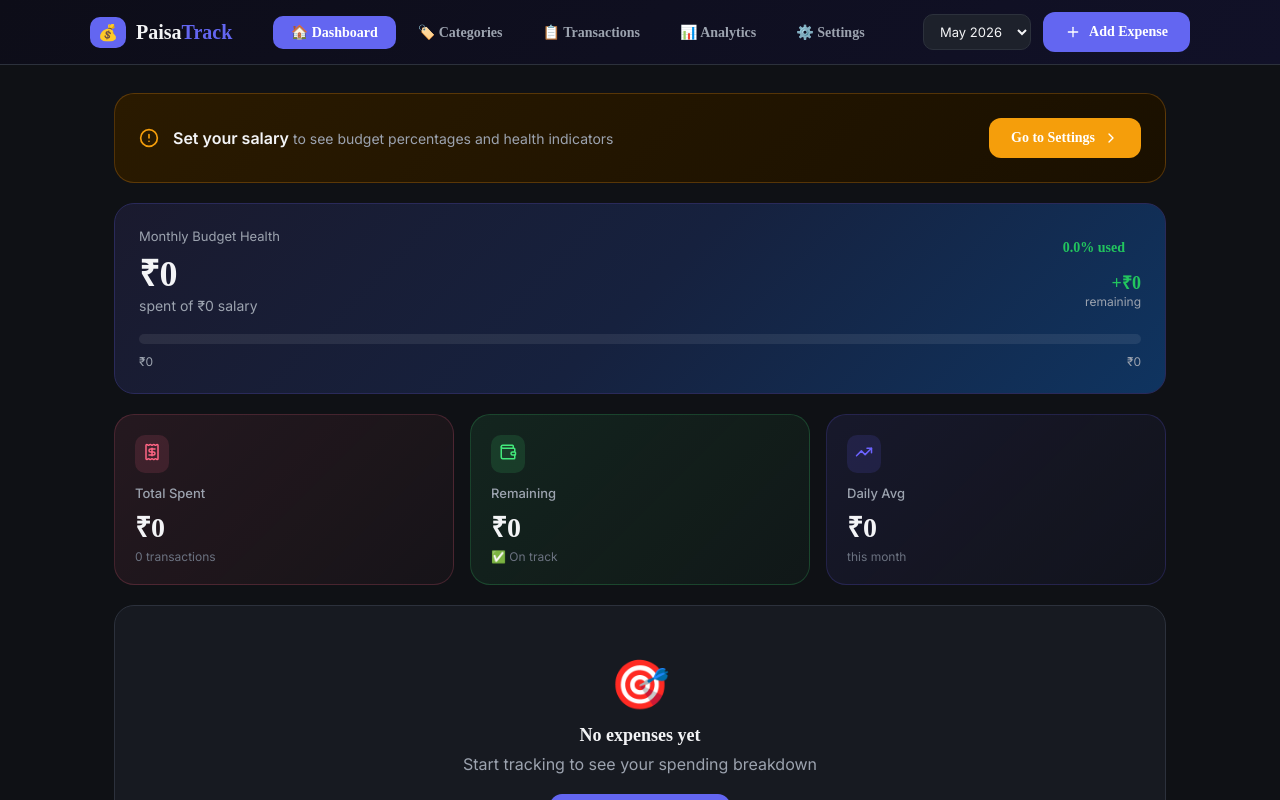
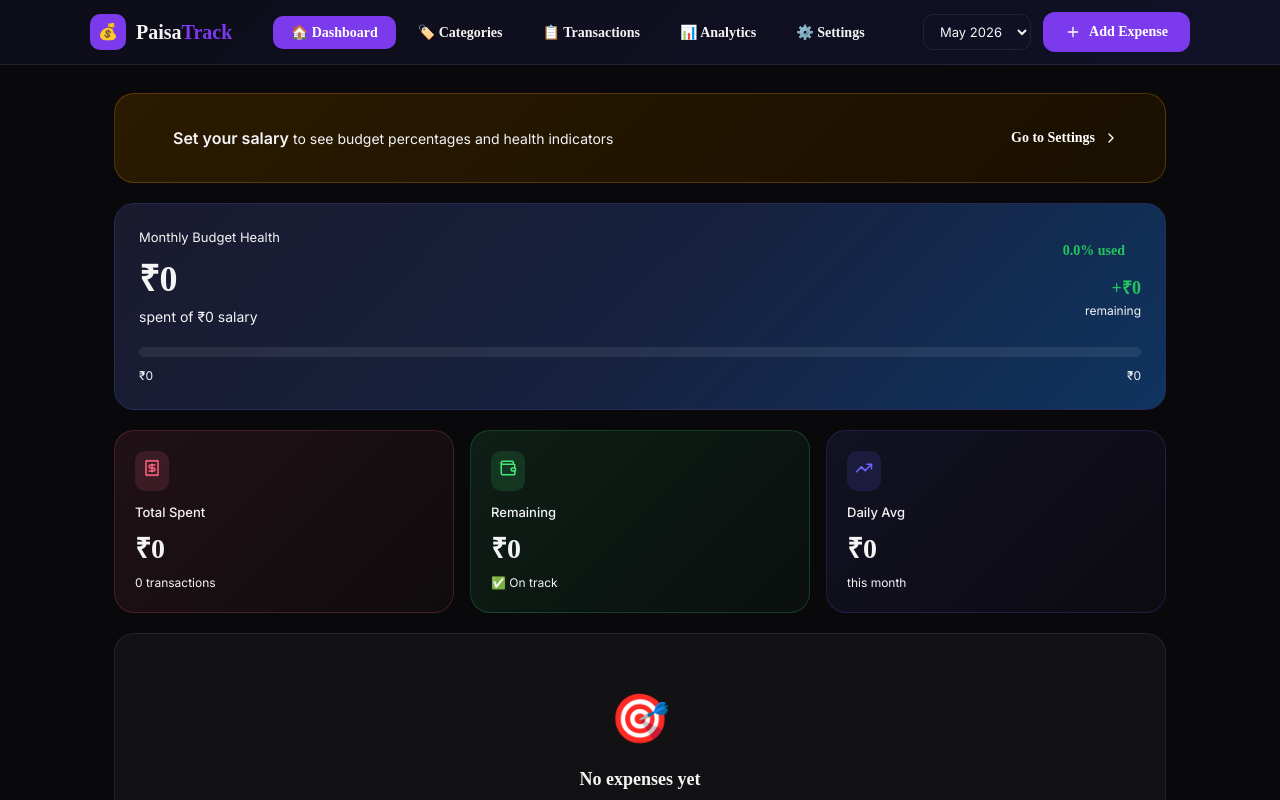
Before and after one commit to RisheshG/Expense-tracker, a React (Create React App) app: page / in a window 1280 px wide. Shown: the top 800 px of the page. Built offline with nearby package versions, Linux system fonts and the light colour scheme.

Commit message:
Refactor CSS variables and styles for consistency

```diff
--- a/src/index.css
+++ b/src/index.css
@@ -1,29 +1,4 @@
-@import url('https://fonts.googleapis.com/css2?family=Inter:wght@400;500;600;700;800&display=swap');
-
-:root {
-  --bg: #0f1115;
-  --surface: #171a21;
-  --surface2: #1d212b;
-  --surface3: #252a36;
-
-  --border: #2c313c;
-
-  --text: #f3f4f6;
-  --text2: #9ca3af;
-  --text3: #6b7280;
-
-  --accent: #6366f1;
-
-  --success: #22c55e;
-  --warn: #f59e0b;
-  --danger: #ef4444;
-
-  --shadow:
-    0 1px 2px rgba(0,0,0,.2),
-    0 8px 24px rgba(0,0,0,.24);
-
-  --radius: 18px;
-}
+@import url('https://fonts.googleapis.com/css2?family=Inter:wght@300;400;500;600;700;800&display=swap');
 
 * {
   margin: 0;
@@ -31,28 +6,74 @@
   box-sizing: border-box;
 }
 
-html,
-body,
-#root {
-  min-height: 100%;
-  background: var(--bg);
+:root {
+  --bg: #09090b;
+  --bg-secondary: #111114;
+  --surface: rgba(255, 255, 255, 0.04);
+  --surface-hover: rgba(255, 255, 255, 0.07);
+  --border: rgba(255, 255, 255, 0.08);
+  --border-strong: rgba(255, 255, 255, 0.14);
+
+  --text: #f4f4f5;
+  --text-secondary: #a1a1aa;
+  --text-muted: #71717a;
+
+  --accent: #7c3aed;
+  --accent-soft: rgba(124, 58, 237, 0.14);
+
+  --success: #22c55e;
+  --danger: #ef4444;
+  --warning: #f59e0b;
+
+  --shadow-sm: 0 4px 12px rgba(0, 0, 0, 0.22);
+  --shadow-md: 0 10px 30px rgba(0, 0, 0, 0.35);
+  --shadow-lg: 0 20px 60px rgba(0, 0, 0, 0.55);
+
+  --radius-sm: 12px;
+  --radius-md: 18px;
+  --radius-lg: 26px;
+
+  --transition: 180ms cubic-bezier(0.4, 0, 0.2, 1);
+}
+
+html {
+  scroll-behavior: smooth;
 }
 
 body {
   font-family: 'Inter', sans-serif;
+  background:
+    radial-gradient(circle at top left, rgba(124, 58, 237, 0.12), transparent 30%),
+    radial-gradient(circle at bottom right, rgba(124, 58, 237, 0.08), transparent 25%),
+    var(--bg);
   color: var(--text);
-  background:
-    radial-gradient(circle at top left, rgba(99,102,241,.08), transparent 30%),
-    radial-gradient(circle at bottom right, rgba(255,255,255,.03), transparent 30%),
-    var(--bg);
-
+  min-height: 100vh;
+  line-height: 1.5;
+  overflow-x: hidden;
   -webkit-font-smoothing: antialiased;
   text-rendering: optimizeLegibility;
 }
 
-/* Scrollbar */
+body::before {
+  content: '';
+  position: fixed;
+  inset: 0;
+  background-image:
+    linear-gradient(rgba(255,255,255,0.015) 1px, transparent 1px),
+    linear-gradient(90deg, rgba(255,255,255,0.015) 1px, transparent 1px);
+  background-size: 40px 40px;
+  pointer-events: none;
+  z-index: -1;
+}
+
+::selection {
+  background: rgba(124, 58, 237, 0.35);
+  color: white;
+}
+
 ::-webkit-scrollbar {
   width: 8px;
+  height: 8px;
 }
 
 ::-webkit-scrollbar-track {
@@ -60,65 +81,114 @@
 }
 
 ::-webkit-scrollbar-thumb {
-  background: #2b3040;
-  border-radius: 20px;
+  background: rgba(255,255,255,0.1);
+  border-radius: 999px;
 }
 
-/* Inputs */
+::-webkit-scrollbar-thumb:hover {
+  background: rgba(255,255,255,0.18);
+}
+
+button,
+input,
+textarea,
+select {
+  font-family: inherit;
+}
+
+button {
+  cursor: pointer;
+  border: none;
+  outline: none;
+  transition:
+    transform var(--transition),
+    opacity var(--transition),
+    background var(--transition),
+    border-color var(--transition),
+    box-shadow var(--transition);
+}
+
+button:hover {
+  transform: translateY(-1px);
+}
+
+button:active {
+  transform: scale(0.98);
+}
+
 input,
 textarea,
 select {
   outline: none;
-  font-family: inherit;
+  border: 1px solid transparent;
+  background: rgba(255,255,255,0.03);
+  color: var(--text);
+  transition:
+    border-color var(--transition),
+    background var(--transition),
+    box-shadow var(--transition);
 }
 
-input::placeholder,
-textarea::placeholder {
-  color: var(--text3);
+input:hover,
+textarea:hover,
+select:hover {
+  background: rgba(255,255,255,0.05);
 }
 
-/* Buttons */
-button {
-  font-family: inherit;
-  transition:
-    transform .15s ease,
-    opacity .15s ease,
-    background .2s ease,
-    border-color .2s ease;
+input:focus,
+textarea:focus,
+select:focus {
+  border-color: rgba(124, 58, 237, 0.7);
+  box-shadow: 0 0 0 4px rgba(124, 58, 237, 0.14);
+  background: rgba(255,255,255,0.06);
 }
 
-button:hover {
-  opacity: .92;
+select option {
+  background: #111114;
+  color: var(--text);
 }
 
-button:active {
-  transform: scale(.98);
+.card-glass {
+  background: rgba(255,255,255,0.04);
+  border: 1px solid rgba(255,255,255,0.08);
+  backdrop-filter: blur(18px);
+  -webkit-backdrop-filter: blur(18px);
+  box-shadow: var(--shadow-md);
 }
 
-/* Cards */
-.card-hover {
-  transition:
-    transform .2s ease,
-    border-color .2s ease,
-    box-shadow .2s ease;
+.glow {
+  position: relative;
 }
 
-.card-hover:hover {
-  transform: translateY(-2px);
-  border-color: #3b4252 !important;
-  box-shadow: var(--shadow);
+.glow::after {
+  content: '';
+  position: absolute;
+  inset: -1px;
+  border-radius: inherit;
+  background: linear-gradient(
+    135deg,
+    rgba(124,58,237,0.35),
+    transparent,
+    rgba(124,58,237,0.15)
+  );
+  opacity: 0;
+  transition: opacity var(--transition);
+  pointer-events: none;
 }
 
-/* Smooth animations */
+.glow:hover::after {
+  opacity: 1;
+}
+
 .fade-in {
-  animation: fade .25s ease;
+  animation: fadeIn 0.45s ease;
 }
 
 .slide-up {
-  animation: slideUp .25s ease;
+  animation: slideUp 0.45s cubic-bezier(0.22, 1, 0.36, 1);
 }
 
-@keyframes fade {
+@keyframes fadeIn {
   from {
     opacity: 0;
   }
@@ -130,7 +200,7 @@
 @keyframes slideUp {
   from {
     opacity: 0;
-    transform: translateY(14px);
+    transform: translateY(18px);
   }
   to {
     opacity: 1;
@@ -138,37 +208,20 @@
   }
 }
 
-/* Charts */
-.recharts-tooltip-wrapper {
-  outline: none !important;
-}
-
-.recharts-default-tooltip {
-  background: var(--surface) !important;
-  border: 1px solid var(--border) !important;
-  border-radius: 14px !important;
-  box-shadow: var(--shadow);
-}
-
-/* Minimal glass */
-.glass {
-  background: rgba(255,255,255,.03);
-  backdrop-filter: blur(14px);
-}
-
-/* Responsive */
-@media (max-width: 900px) {
-  .desktop-grid {
-    grid-template-columns: 1fr !important;
-  }
-}
-
-@media (max-width: 700px) {
+@media (max-width: 768px) {
   body {
     font-size: 14px;
   }
 
-  button {
-    font-size: 13px !important;
+  ::-webkit-scrollbar {
+    width: 4px;
   }
 }
+
+@media (prefers-reduced-motion: reduce) {
+  * {
+    animation: none !important;
+    transition: none !important;
+    scroll-behavior: auto !important;
+  }
+}
```
